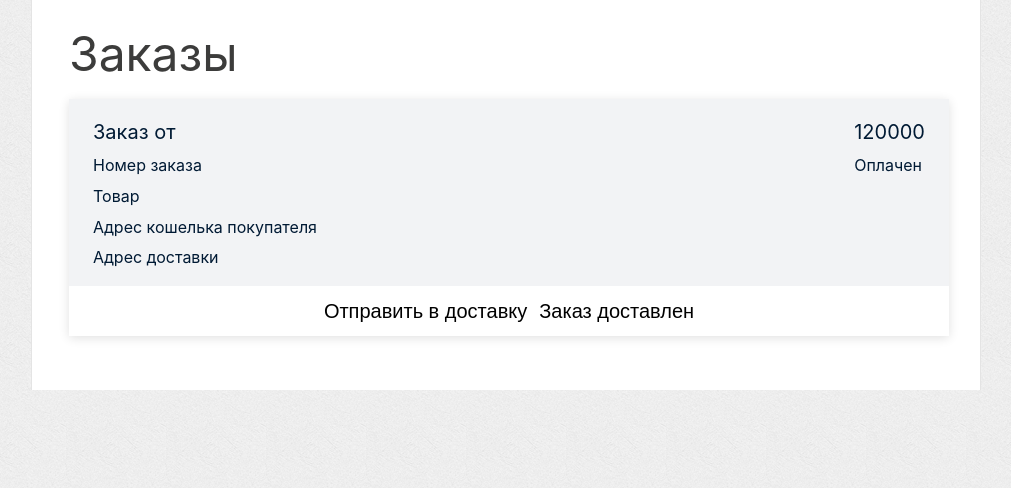
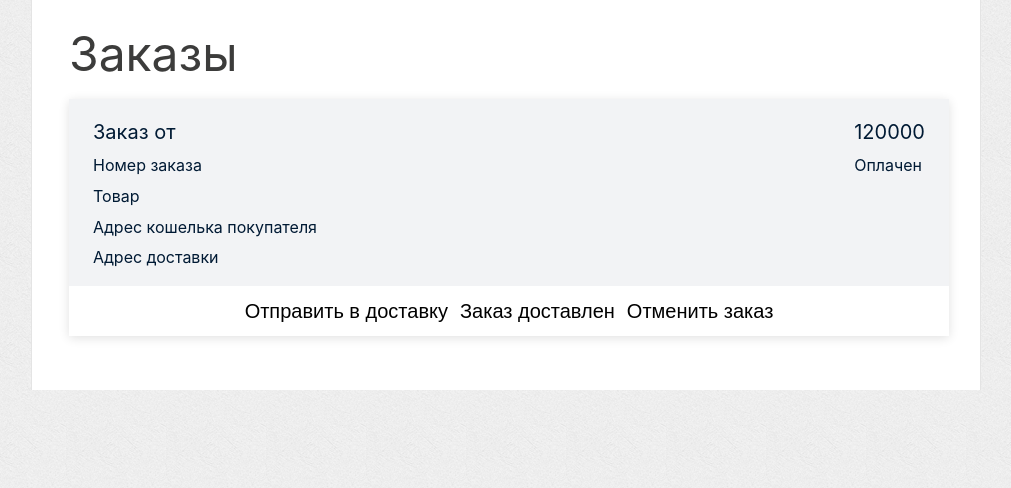
Before and after one commit to AA122AA/Escrow_site, a Django app: page /Shop/lk_admin in a window 1280 px wide. Shown: the part 278-766 px from the top of the page, without its empty margins (134-1145 px from the left). Run offline with Django 3.2, Linux system fonts and the light colour scheme.

Commit message:
Update lk_admin.html

```diff
--- a/DjangoFiles/Shop/templates/Shop/lk_admin.html
+++ b/DjangoFiles/Shop/templates/Shop/lk_admin.html
@@ -81,6 +81,7 @@
 					<div class="lk_order_down">
 						<button class="btn send_for_delivery_order">Отправить в доставку</button>
 						<button class="btn delivered_order">Заказ доставлен</button>
+						<button class="btn cancel_buyer_order">Отменить заказ</button>
 					</div>
 				</div>
 
```
